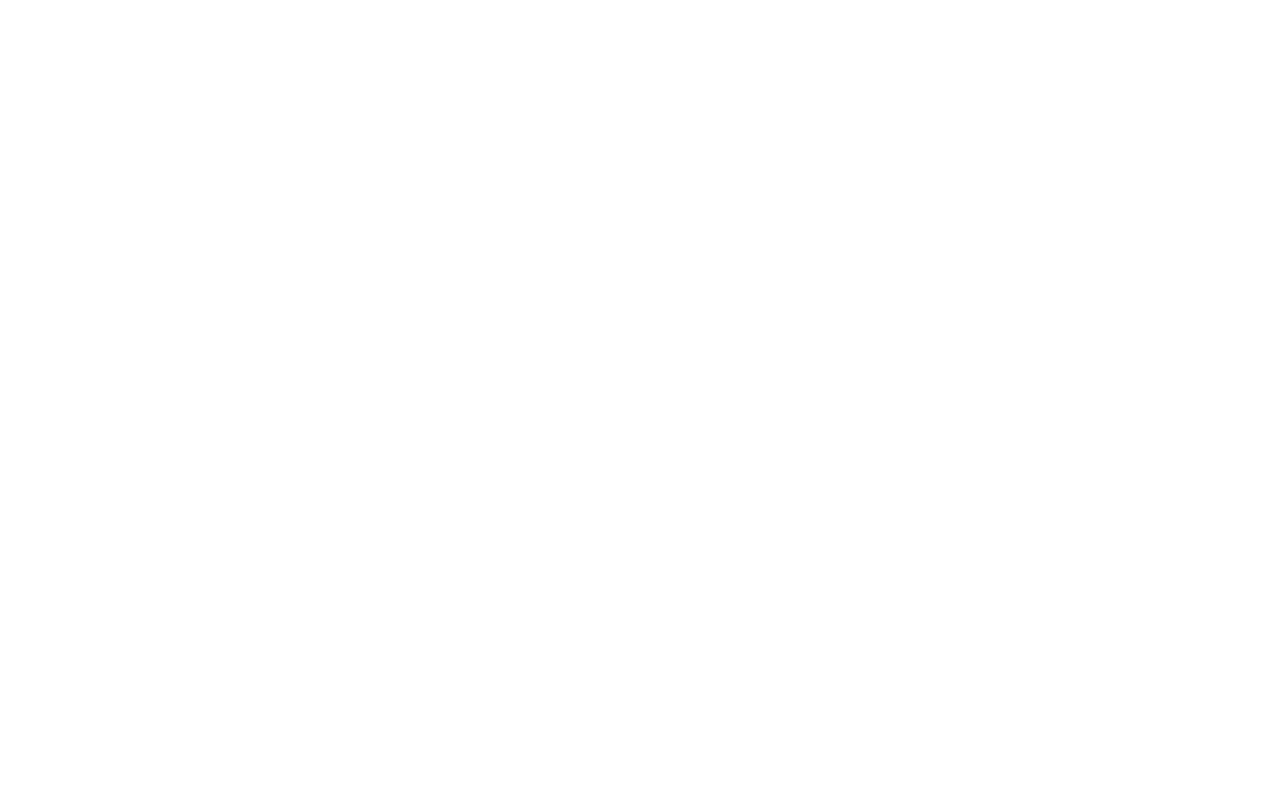
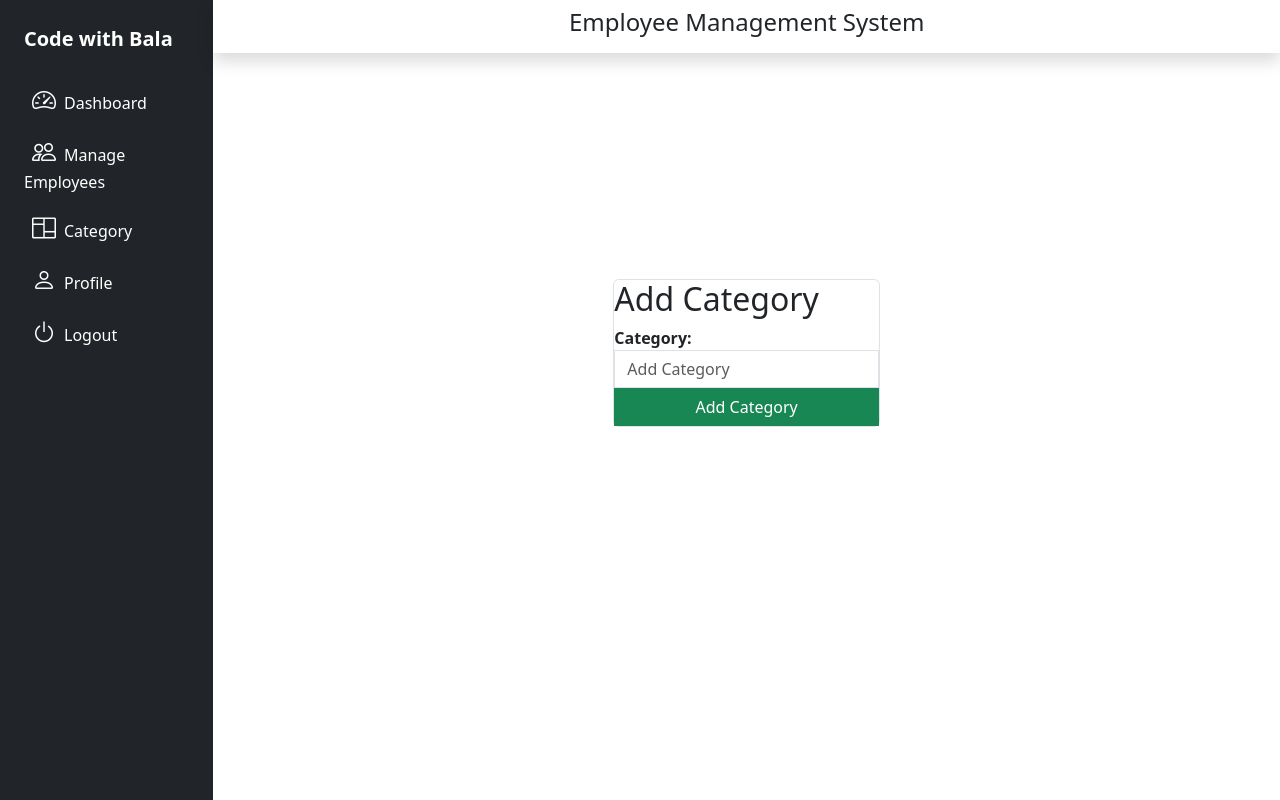
Before and after one commit to balashiranjeevi/Employee-Management-System, a React (Vite) app in the folder EMS/: page /dashboard/add_category in a window 1280 px wide. Before the commit this address had no page. Built offline with nearby package versions, Linux system fonts and the light colour scheme.

Commit message:
Add category management features; implement category listing and addition

```diff
--- a/EMS/src/App.jsx
+++ b/EMS/src/App.jsx
@@ -7,6 +7,7 @@ import Home from "./components/Home";
 import Employee from "./components/Employee";
 import Category from "./components/Category";
 import Profile from "./components/Profile";
+import AddCategory from "./components/AddCategory";
 
 function App() {
   return (
@@ -18,6 +19,10 @@ function App() {
           <Route path="/dashboard/employee" element={<Employee />}></Route>
           <Route path="/dashboard/category" element={<Category />}></Route>
           <Route path="/dashboard/profile" element={<Profile />}></Route>
+          <Route
+            path="/dashboard/add_category"
+            element={<AddCategory />}
+          ></Route>
         </Route>
       </Routes>
     </BrowserRouter>
--- /dev/null
+++ b/EMS/src/components/AddCategory.jsx
@@ -0,0 +1,50 @@
+import React, { useState } from "react";
+import axios from "axios";
+import { useNavigate } from "react-router-dom";
+
+const AddCategory = () => {
+  const [category, setCategory] = useState();
+  const navigate = useNavigate();
+  const handleSubmit = (e) => {
+    e.preventDefault();
+    axios
+      .post("http://localhost:3000/auth/add_category", { category })
+      .then((result) => {
+        if (result.data.Status) {
+          navigate("/dashboard/category");
+        } else {
+          alert(result.data.Error);
+        }
+      })
+      .catch((err) => console.log(err));
+  };
+  return (
+    <div className="d-flex flex-column justify-content-center align-items-center h-75">
+      <div className="p3 rounded w-25 border">
+        <h2>Add Category</h2>
+        <form onSubmit={handleSubmit}>
+          <div>
+            <label htmlFor="Category">
+              <strong>Category:</strong>
+            </label>
+            <input
+              type="Category"
+              id="Category"
+              name="Category"
+              autoComplete="off"
+              placeholder="Add Category"
+              onChange={(e) => setCategory(e.target.value)}
+              className="form-control rounded-0"
+              required
+            />
+          </div>
+          <button className="btn btn-success w-100 rounded-0">
+            Add Category
+          </button>
+        </form>
+      </div>
+    </div>
+  );
+};
+
+export default AddCategory;
--- a/EMS/src/components/Category.jsx
+++ b/EMS/src/components/Category.jsx
@@ -1,7 +1,47 @@
-import React from "react";
+import axios from "axios";
+import React, { use, useEffect, useState } from "react";
+import { Link } from "react-router-dom";
 
 const Category = () => {
-  return <div>Category</div>;
+  const [category, setCategory] = useState([]);
+  useEffect(() => {
+    axios
+      .get("http://localhost:3000/auth/category")
+      .then((result) => {
+        if (result.data.Status) {
+          setCategory(result.data.Result);
+        } else {
+          alert(result.data.Error);
+        }
+      })
+      .catch((err) => console.log(err));
+  }, []);
+  return (
+    <div className="px-5 mt-5">
+      <div className="d-flex justify-content-center">
+        <h3>Category List</h3>
+      </div>
+      <Link to="/dashboard/add_category" className="btn btn-success">
+        Add Category
+      </Link>
+      <div className="mt-3">
+        <table className="table">
+          <thead>
+            <tr>
+              <th>Name</th>
+            </tr>
+          </thead>
+          <tbody>
+            {category.map((c) => (
+              <tr>
+                <td>{c.name}</td>
+              </tr>
+            ))}
+          </tbody>
+        </table>
+      </div>
+    </div>
+  );
 };
 
 export default Category;
```
Also changed, not shown: 1 other file (tests, documents, lock files or other folders).
